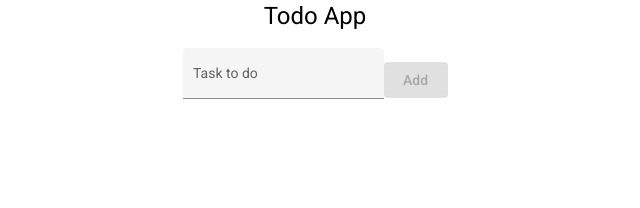
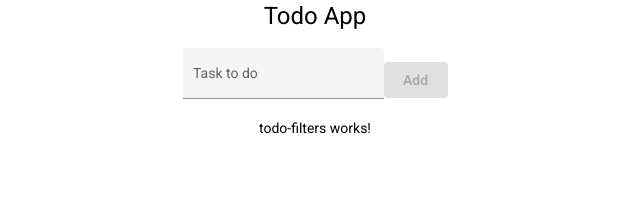
Before and after one commit to marcogiotto/angular-todo-list, an Angular app: page /home in a window 1280 px wide. Shown: the top 208 px of the page, without its empty margins (325-965 px from the left). Built offline with nearby package versions, Linux system fonts and the light colour scheme.

Commit message:
add todo-filters component

```diff
--- /dev/null
+++ b/src/app/components/home/components/todo-filters/todo-filters.component.html
@@ -0,0 +1 @@
+<p>todo-filters works!</p>
--- /dev/null
+++ b/src/app/components/home/components/todo-filters/todo-filters.component.ts
@@ -0,0 +1,15 @@
+import { Component, OnInit } from '@angular/core';
+
+@Component({
+  selector: 'app-todo-filters',
+  templateUrl: './todo-filters.component.html',
+  styleUrls: ['./todo-filters.component.scss']
+})
+export class TodoFiltersComponent implements OnInit {
+
+  constructor() { }
+
+  ngOnInit(): void {
+  }
+
+}
--- a/src/app/components/home/home.component.html
+++ b/src/app/components/home/home.component.html
@@ -3,5 +3,5 @@
     fxLayoutAlign="center center">
         <h1>Todo App</h1>
         <app-todo-form></app-todo-form>
-
+        <app-todo-filters></app-todo-filters>
 </div>
--- a/src/app/components/home/home.module.ts
+++ b/src/app/components/home/home.module.ts
@@ -7,12 +7,14 @@ import { CommonModule } from '@angular/common';
 import { HomeRoutingModule } from './home-routing.module';
 import { HomeComponent } from './home.component';
 import { TodoFormComponent } from './components/todo-form/todo-form.component';
+import { TodoFiltersComponent } from './components/todo-filters/todo-filters.component';
 
 
 @NgModule({
   declarations: [
     HomeComponent,
-    TodoFormComponent
+    TodoFormComponent,
+    TodoFiltersComponent
   ],
   imports: [
     CommonModule,
```
Also changed, not shown: src/app/components/home/components/todo-filters/todo-filters.component.scss (added), 1 other file (tests, documents, lock files or other folders).
